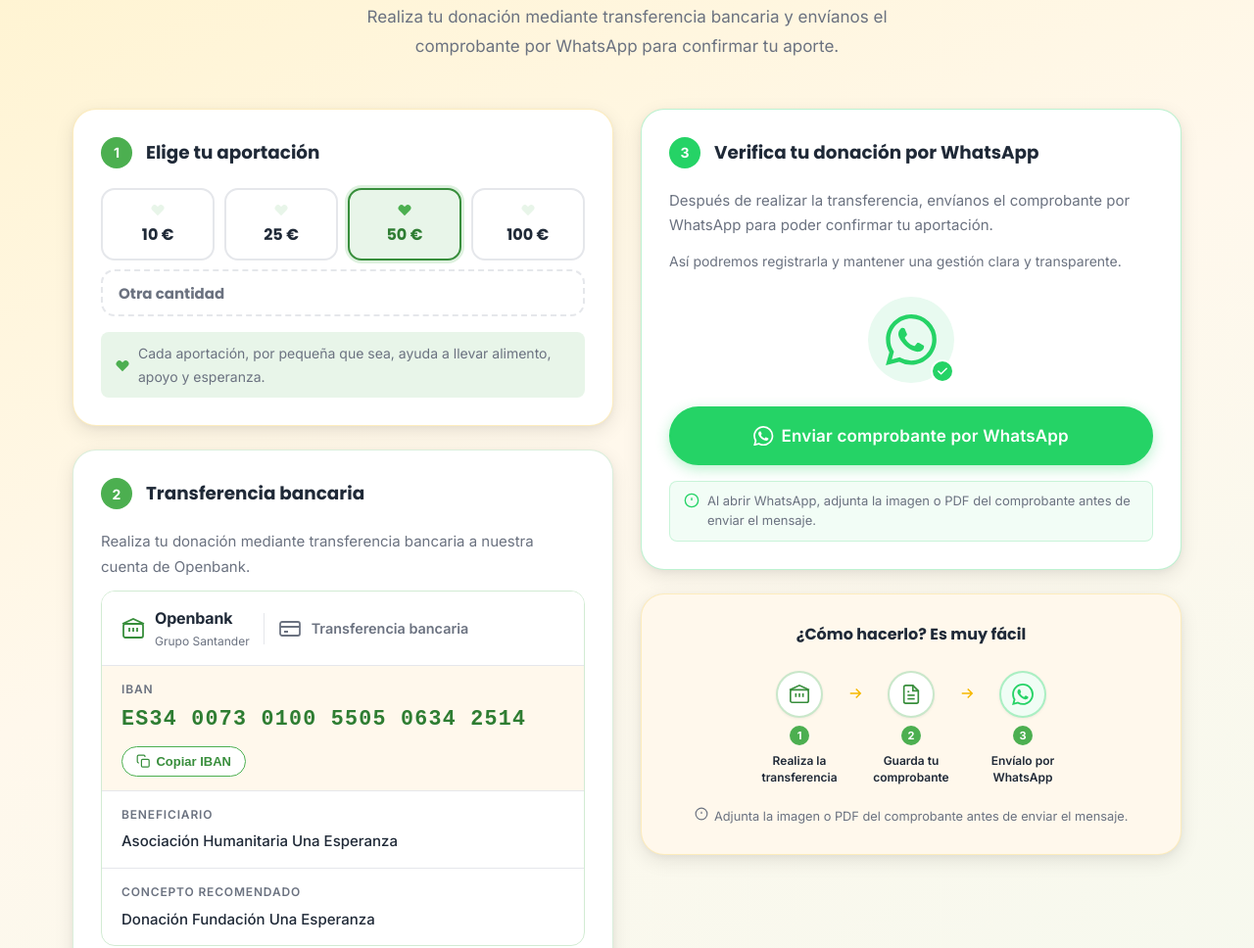
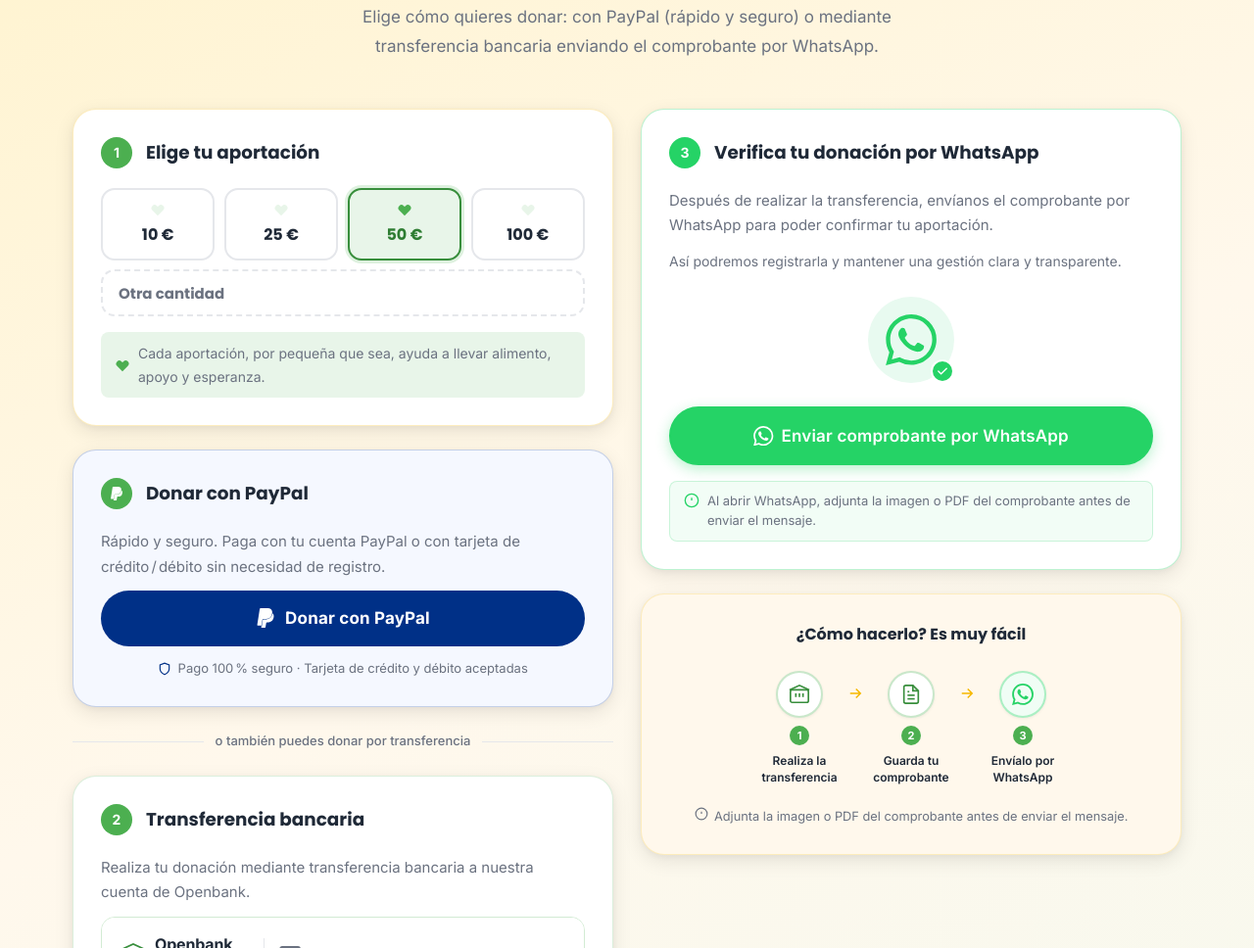
Before and after one commit to cristofercun97/asociacion-humanitaria-una-esperanza, a plain HTML site: page index.html in a window 1280 px wide. Shown: the part 3027-3995 px from the top of the page at 98% size. Drawn offline with Linux system fonts and the light colour scheme.

Commit message:
Añadir opción de pago con PayPal en sección donaciones

```diff
--- a/css/styles.css
+++ b/css/styles.css
@@ -824,6 +824,89 @@ ul { list-style: none; }
   border-color: rgba(246, 184, 0, 0.2);
 }
 
+.don__card--paypal {
+  border-color: rgba(0, 48, 135, 0.2);
+  background: #f5f8ff;
+}
+
+/* Badge PayPal */
+.don__step-badge--paypal {
+  background: #003087;
+  display: inline-flex;
+  align-items: center;
+  justify-content: center;
+}
+
+/* Botón PayPal */
+.don__paypal-btn {
+  display: flex;
+  align-items: center;
+  justify-content: center;
+  gap: 0.625rem;
+  width: 100%;
+  padding: 0.9rem 1.5rem;
+  background: #003087;
+  color: #fff;
+  border-radius: var(--radius-full);
+  font-size: 1.0625rem;
+  font-weight: 700;
+  letter-spacing: 0.01em;
+  border: none;
+  text-decoration: none;
+  transition: background-color var(--transition), transform var(--transition), box-shadow var(--transition);
+  margin-bottom: 0.75rem;
+  white-space: nowrap;
+}
+
+.don__paypal-btn:hover {
+  background: #002069;
+  transform: translateY(-2px);
+  box-shadow: 0 6px 20px rgba(0, 48, 135, 0.3);
+}
+
+.don__paypal-btn:active {
+  transform: translateY(0);
+}
+
+.don__paypal-btn:focus-visible {
+  outline: 3px solid #009cde;
+  outline-offset: 3px;
+}
+
+/* Nota bajo el botón PayPal */
+.don__paypal-note {
+  display: flex;
+  align-items: center;
+  gap: 0.4rem;
+  font-size: 0.8125rem;
+  color: var(--text-muted);
+  justify-content: center;
+}
+
+.don__paypal-note svg {
+  color: #003087;
+  flex-shrink: 0;
+}
+
+/* Separador "o también puedes" */
+.don__or-divider {
+  display: flex;
+  align-items: center;
+  gap: 0.75rem;
+  color: var(--text-muted);
+  font-size: 0.8125rem;
+  font-weight: 500;
+}
+
+.don__or-divider::before,
+.don__or-divider::after {
+  content: '';
+  flex: 1;
+  height: 1px;
+  background: var(--border);
+}
+
+
 /* Cabecera de card */
 .don__card-head {
   display: flex;
@@ -2120,7 +2203,8 @@ ul { list-style: none; }
 
   /* Allow long button text to wrap so it doesn't overflow the card */
   .don__wa-btn,
-  .don__cta-btn {
+  .don__cta-btn,
+  .don__paypal-btn {
     white-space: normal;
     text-align: center;
     padding-inline: 1.25rem;
--- a/index.html
+++ b/index.html
@@ -349,8 +349,7 @@
           <span class="eyebrow eyebrow--gold">Colabora con nosotros</span>
           <h2 class="don__title" id="don-heading">Tu ayuda puede cambiar una vida</h2>
           <p class="don__subtitle">
-            Realiza tu donación mediante transferencia bancaria y envíanos el comprobante
-            por WhatsApp para confirmar tu aporte.
+            Elige cómo quieres donar: con PayPal (rápido y seguro) o mediante transferencia bancaria enviando el comprobante por WhatsApp.
           </p>
         </div>
 
@@ -404,6 +403,40 @@
                 Cada aportación, por pequeña que sea, ayuda a llevar alimento, apoyo y esperanza.
               </p>
             </div><!-- /bloque 1 -->
+
+            <!-- BLOQUE PayPal -->
+            <div class="don__card don__card--paypal">
+              <div class="don__card-head">
+                <span class="don__step-badge don__step-badge--paypal" aria-hidden="true">
+                  <svg viewBox="0 0 24 24" fill="currentColor" width="14" height="14" aria-hidden="true">
+                    <path d="M7.076 21.337H2.47a.641.641 0 0 1-.633-.74L4.944.901C5.026.382 5.474 0 5.998 0h7.46c2.57 0 4.578.543 5.69 1.81 1.01 1.15 1.304 2.42 1.012 4.287-.023.143-.047.288-.077.437-.983 5.05-4.349 6.797-8.647 6.797h-2.19c-.524 0-.968.382-1.05.9l-1.12 7.106zm14.146-14.42a3.35 3.35 0 0 0-.607-.541c-.013.076-.026.175-.041.254-.93 4.778-4.005 7.201-9.138 7.201h-2.19a.563.563 0 0 0-.556.479l-1.187 7.527h-.506l-.24 1.516a.56.56 0 0 0 .554.647h3.882c.46 0 .85-.334.922-.788.06-.26.76-4.852.816-5.09a.932.932 0 0 1 .921-.788h.58c3.76 0 6.705-1.528 7.565-5.946.36-1.847.174-3.388-.775-4.471z"/>
+                  </svg>
+                </span>
+                <h3 class="don__card-title">Donar con PayPal</h3>
+              </div>
+              <p class="don__card-desc">
+                Rápido y seguro. Paga con tu cuenta PayPal o con tarjeta de crédito / débito sin necesidad de registro.
+              </p>
+              <a href="https://www.paypal.com/donate/?hosted_button_id=YD3UKS6AHGMFN"
+                 class="btn don__paypal-btn"
+                 target="_blank"
+                 rel="noopener noreferrer"
+                 aria-label="Donar con PayPal, abre en nueva pestaña">
+                <svg viewBox="0 0 24 24" fill="currentColor" width="20" height="20" aria-hidden="true">
+                  <path d="M7.076 21.337H2.47a.641.641 0 0 1-.633-.74L4.944.901C5.026.382 5.474 0 5.998 0h7.46c2.57 0 4.578.543 5.69 1.81 1.01 1.15 1.304 2.42 1.012 4.287-.023.143-.047.288-.077.437-.983 5.05-4.349 6.797-8.647 6.797h-2.19c-.524 0-.968.382-1.05.9l-1.12 7.106zm14.146-14.42a3.35 3.35 0 0 0-.607-.541c-.013.076-.026.175-.041.254-.93 4.778-4.005 7.201-9.138 7.201h-2.19a.563.563 0 0 0-.556.479l-1.187 7.527h-.506l-.24 1.516a.56.56 0 0 0 .554.647h3.882c.46 0 .85-.334.922-.788.06-.26.76-4.852.816-5.09a.932.932 0 0 1 .921-.788h.58c3.76 0 6.705-1.528 7.565-5.946.36-1.847.174-3.388-.775-4.471z"/>
+                </svg>
+                Donar con PayPal
+              </a>
+              <p class="don__paypal-note">
+                <svg viewBox="0 0 24 24" fill="none" stroke="currentColor" stroke-width="2" width="14" height="14" aria-hidden="true"><path d="M12 22s8-4 8-10V5l-8-3-8 3v7c0 6 8 10 8 10z"/></svg>
+                Pago 100 % seguro &middot; Tarjeta de crédito y débito aceptadas
+              </p>
+            </div><!-- /bloque paypal -->
+
+            <!-- Separador entre métodos -->
+            <div class="don__or-divider" aria-hidden="true">
+              <span>o también puedes donar por transferencia</span>
+            </div>
 
             <!-- BLOQUE 2: Transferencia bancaria -->
             <div class="don__card don__card--bank">
```
